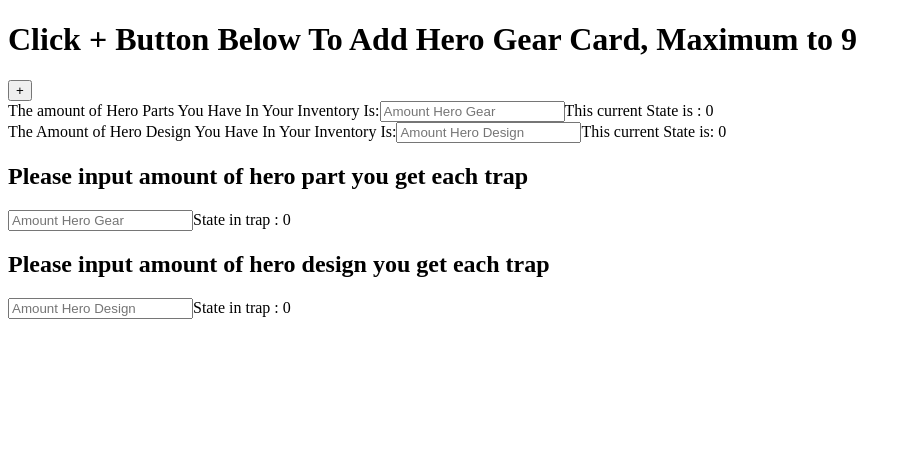
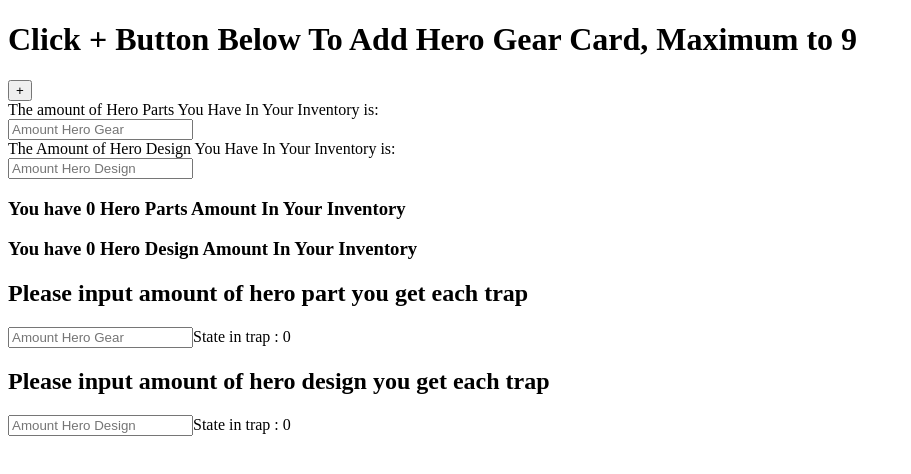
Before and after one commit to JohnLeGit/mtcjsc, a React (Create React App) app in the folder mtcjsc/: page /herogearupdatedversion in a window 1280 px wide. Shown: the top 474 px of the page, without its empty margins (0-911 px from the left). Built offline with nearby package versions, Linux system fonts and the light colour scheme.

Commit message:
cleaning up and adding some code for clairy purposes

```diff
--- a/mtcjsc/src/frontend/Hero Gear/Hero Gear Updated/displayInInventory.js
+++ b/mtcjsc/src/frontend/Hero Gear/Hero Gear Updated/displayInInventory.js
@@ -9,22 +9,32 @@ const Inventory = () => {
 
         <div>
             <div>
-            The amount of Hero Parts You Have In Your Inventory Is:
-
+                <div>
+            The amount of Hero Parts You Have In Your Inventory is:
+                </div>
             <input
             placeholder="Amount Hero Gear"
             onChange={event => setHeroGearInventory(event.target.value)}></input>
-
-            This current State is : {heroGearInventory}
             </div>
             <div>
-            The Amount of Hero Design You Have In Your Inventory Is:
-
+                <div>
+            The Amount of Hero Design You Have In Your Inventory is:
+                </div>
             <input
             placeholder="Amount Hero Design"
             onChange={event => setHeroDesignInventory(event.target.value)}></input>
+            </div>
 
-            This current State is: {heroDesignInventory}
+            <div>
+                <h3>
+                    You have {heroGearInventory} Hero Parts Amount In Your Inventory
+                </h3>
+            </div>
+
+            <div>
+                <h3>
+                    You have {heroDesignInventory} Hero Design Amount In Your Inventory
+                </h3>
             </div>
         </div>
     )
```
